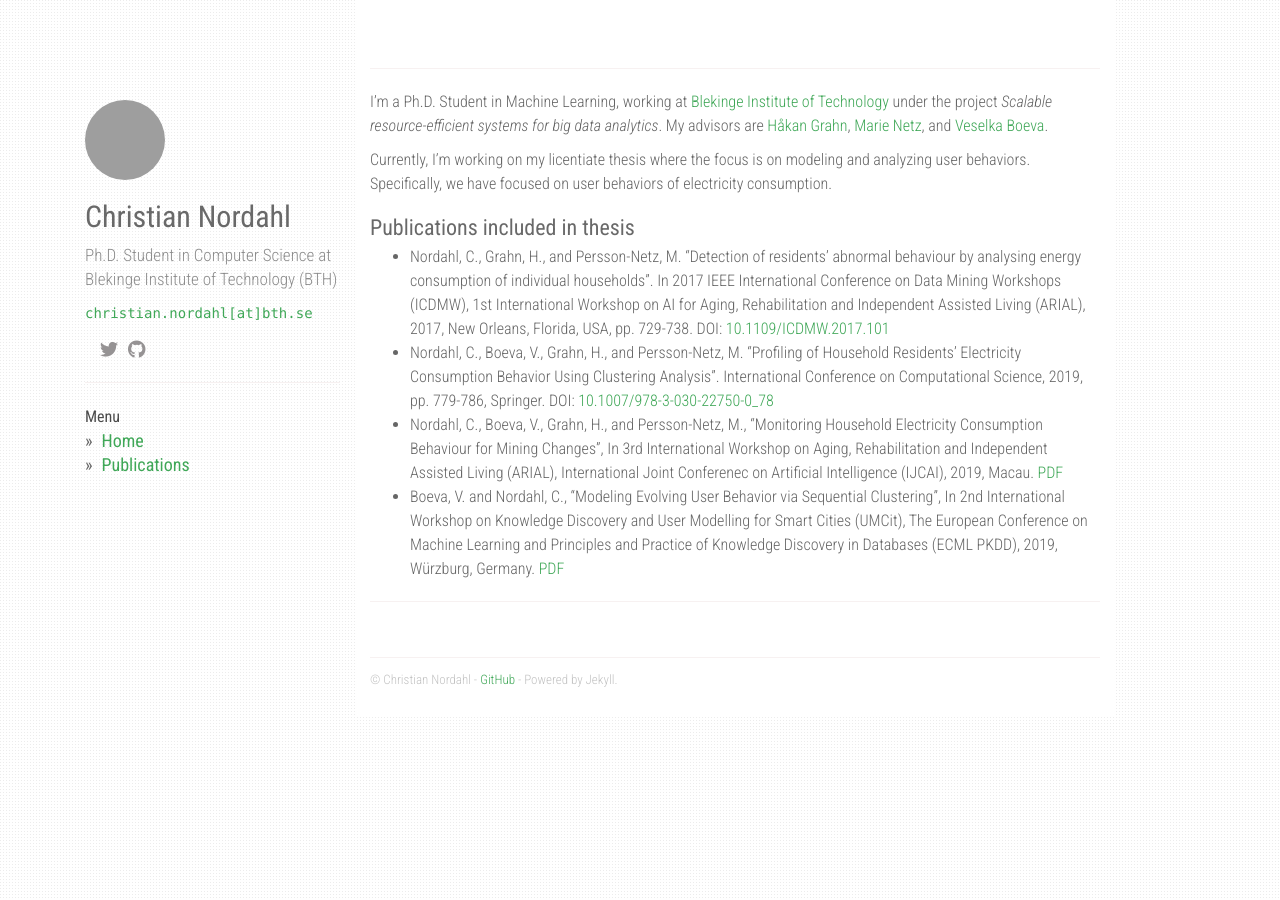
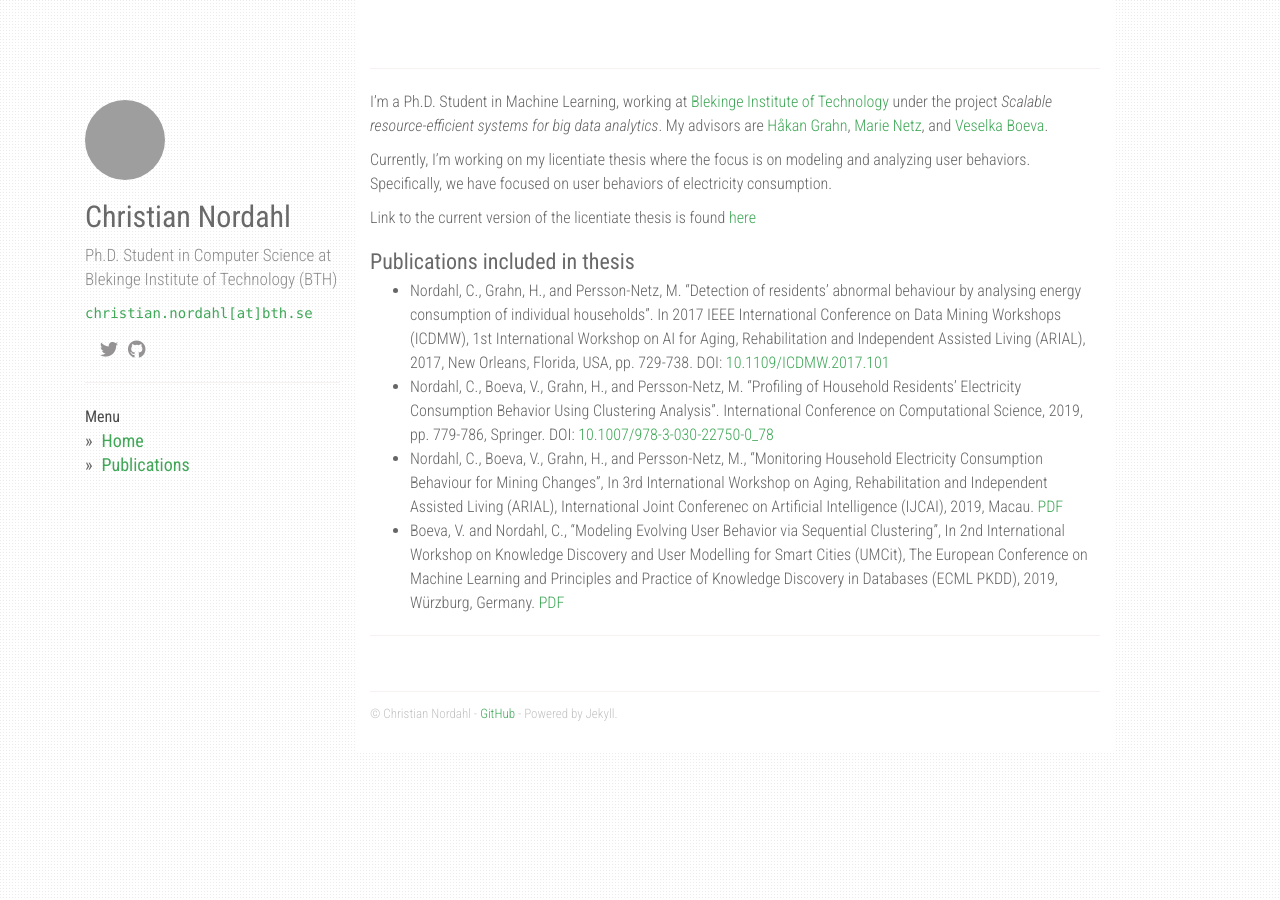
Before and after one commit to christiannordahl/christiannordahl.github.io, a Jekyll site: the page built from index.md, in a window 1280 px wide. Built offline with Jekyll 4.4.1, drawn with Linux system fonts in a browser that asks for light colours; nearby versions of some CDN libraries; a style sheet for code colours, icons or effects is not loaded; grey boxes are pictures that could not be loaded.

Commit message:
Update index.md

```diff
--- a/index.md
+++ b/index.md
@@ -12,6 +12,8 @@ I'm a Ph.D. Student in Machine Learning, working at [Blekinge Institute of Techn
 
 Currently, I'm  working on my licentiate thesis where the focus is on modeling and analyzing user behaviors. Specifically, we have focused on user behaviors of electricity consumption.
 
+Link to the current version of the licentiate thesis is found [here](http://urn.kb.se/resolve?urn=urn:nbn:se:bth-18667)
+
 ### Publications included in thesis
 
 * Nordahl, C., Grahn, H., and Persson-Netz, M. "Detection of residents’ abnormal behaviour by analysing energy consumption of individual households". In 2017 IEEE International Conference on Data Mining Workshops (ICDMW), 1st International Workshop on AI for Aging, Rehabilitation and Independent Assisted Living (ARIAL), 2017, New Orleans, Florida, USA, pp. 729-738. DOI: [10.1109/ICDMW.2017.101](https://doi.org/10.1109/ICDMW.2017.101)
```
